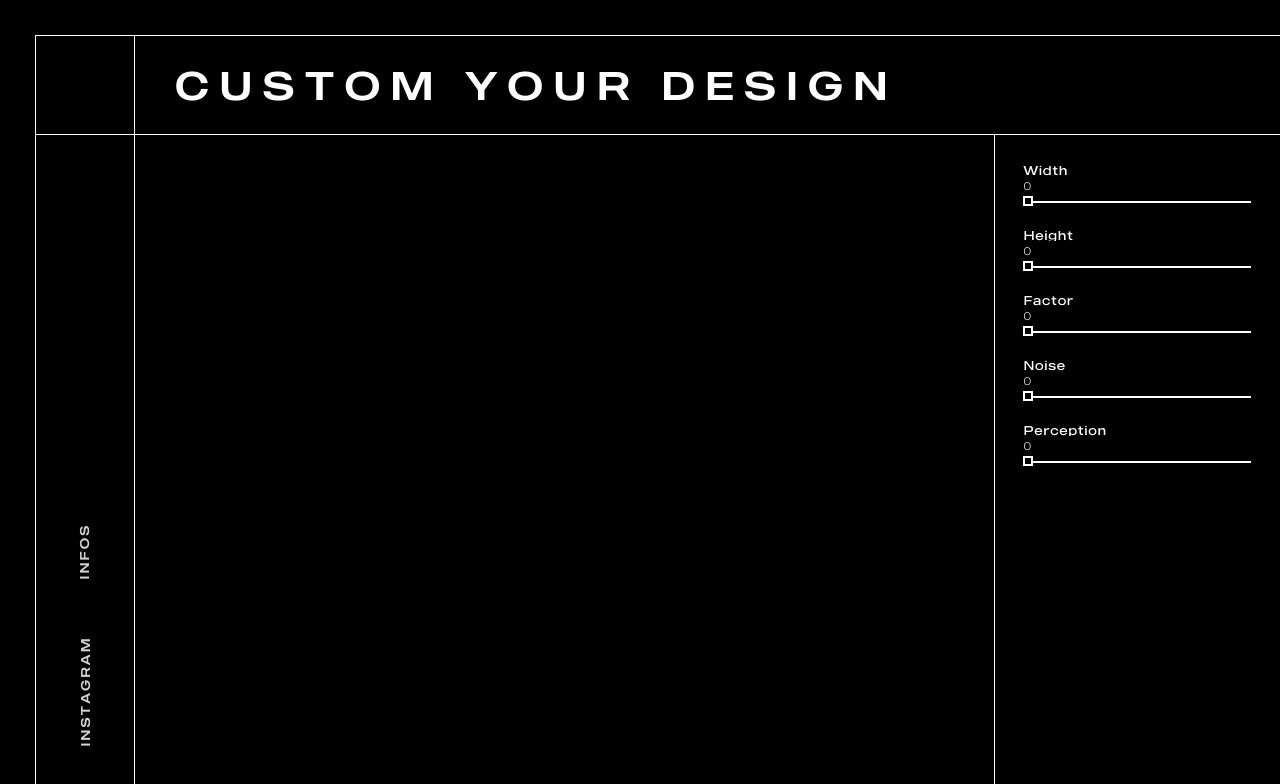
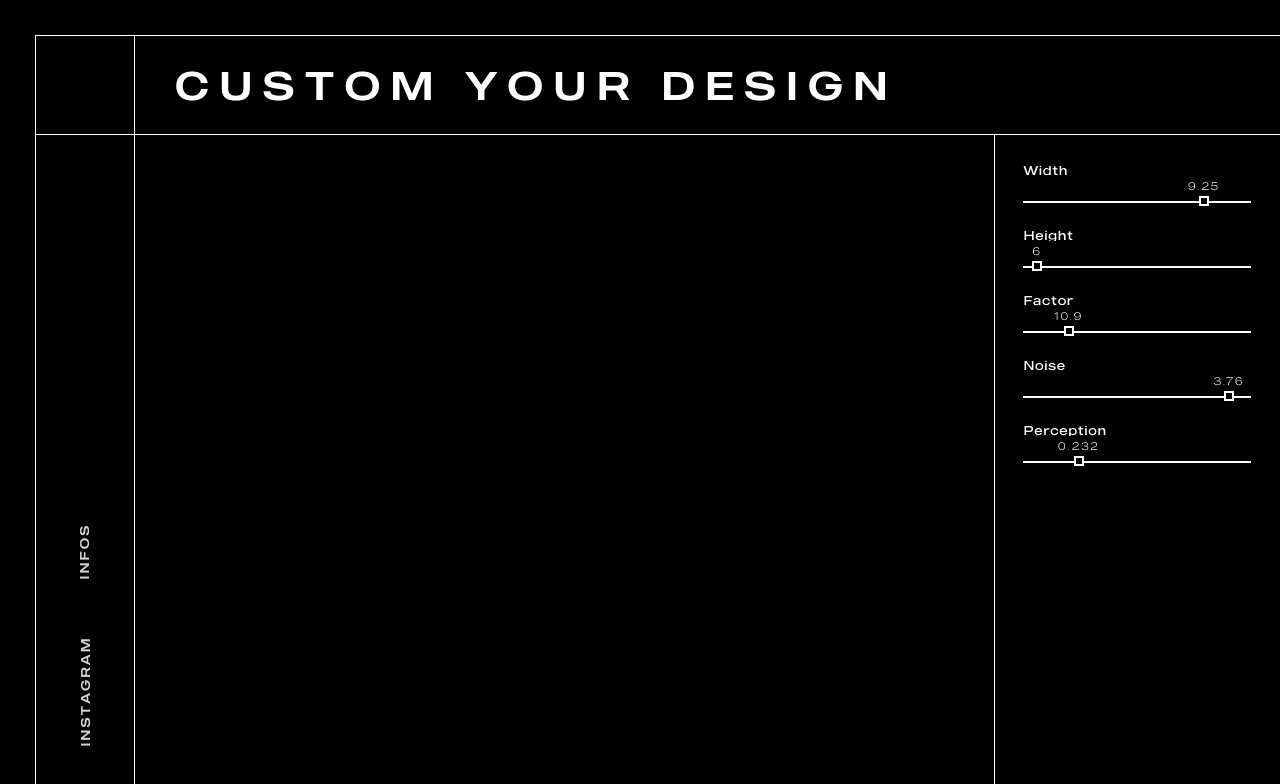
Before and after one commit to eythanSaillet/generative-tattoo, a React (Create React App) app: page /choose/1 in a window 1280 px wide. Shown: the top 784 px of the page. Built offline with nearby package versions, Linux system fonts and the light colour scheme; grey boxes are pictures that could not be loaded.

Commit message:
:sparkles: add range, decimals and initialValue to Trackbar component

```diff
--- a/src/components/Main/Custom/Trackbar/index.js
+++ b/src/components/Main/Custom/Trackbar/index.js
@@ -1,4 +1,4 @@
-import React, { useState, useRef } from 'react'
+import React, { useState, useRef, useEffect } from 'react'
 import styled from 'styled-components'
 
 import AnimatedText from '../../../utils/AnimatedText'
@@ -52,25 +52,49 @@ const Container = styled.div`
 	}
 `
 
-export default function Trackbar({ text }) {
+export default function Trackbar({ text, range, decimals, initialValue }) {
 	const [position, setPosition] = useState(0)
 	const [isClicked, setIsClicked] = useState(false)
 
 	const barRef = useRef(null)
+	const trackerIndexRef = useRef(null)
 
 	window.addEventListener('mouseup', () => {
 		setIsClicked(false)
 	})
 
+	const updateTracker = (e) => {
+		// Calculate the offset
+		const targetRect = barRef.current.getBoundingClientRect()
+		let x = e.clientX - targetRect.left - 5
+		if (x < 0) x = 0
+		if (x > targetRect.width - 10) x = targetRect.width - 10
+
+		// Update tracker index
+		const percent = x / (targetRect.width - 10)
+		const value = range[0] + percent * (range[1] - range[0])
+		trackerIndexRef.current.innerHTML = value.toFixed(decimals)
+
+		// Translate the tracker
+		setPosition(x)
+	}
+
+	useEffect(() => {
+		// Calculate the offset
+		const targetRect = barRef.current.getBoundingClientRect()
+		const percent = (initialValue - range[0]) / (range[1] - range[0])
+		const x = percent * (targetRect.width - 10)
+
+		setPosition(x)
+
+		trackerIndexRef.current.innerHTML = initialValue
+	}, [range, initialValue])
+
 	return (
 		<Container
 			onMouseMove={(e) => {
 				if (isClicked) {
-					const targetRect = barRef.current.getBoundingClientRect()
-					let x = e.clientX - targetRect.left - 5
-					if (x < 0) x = 0
-					if (x > targetRect.width - 10) x = targetRect.width - 10
-					setPosition(x)
+					updateTracker(e)
 				}
 			}}
 		>
@@ -81,9 +105,7 @@ export default function Trackbar({ text }) {
 					onMouseDown={(e) => {
 						setIsClicked(true)
 
-						const targetRect = e.target.getBoundingClientRect()
-						const x = e.clientX - targetRect.left - 5
-						setPosition(x)
+						updateTracker(e)
 					}}
 					onMouseUp={() => {
 						setIsClicked(false)
@@ -92,7 +114,7 @@ export default function Trackbar({ text }) {
 				>
 					<div className="bar">
 						<div className="tracker" style={{ left: position }}>
-							<span>{Math.round(position)}</span>
+							<span ref={trackerIndexRef}></span>
 						</div>
 					</div>
 				</div>
--- a/src/components/Main/Custom/index.js
+++ b/src/components/Main/Custom/index.js
@@ -32,11 +32,11 @@ export default function Custom() {
 			<div className="leftContainer"></div>
 			<div className="line"></div>
 			<div className="rightContainer">
-				<Trackbar text="Width" />
-				<Trackbar text="Height" />
-				<Trackbar text="Factor" />
-				<Trackbar text="Noise" />
-				<Trackbar text="Perception" />
+				<Trackbar text="Width" range={[2, 11]} decimals={2} initialValue={9.25} />
+				<Trackbar text="Height" range={[2, 100]} decimals={0} initialValue={6} />
+				<Trackbar text="Factor" range={[2, 50]} decimals={1} initialValue={10.9} />
+				<Trackbar text="Noise" range={[1, 4]} decimals={2} initialValue={3.76} />
+				<Trackbar text="Perception" range={[0, 1]} decimals={3} initialValue={0.232} />
 			</div>
 		</Container>
 	)
```
